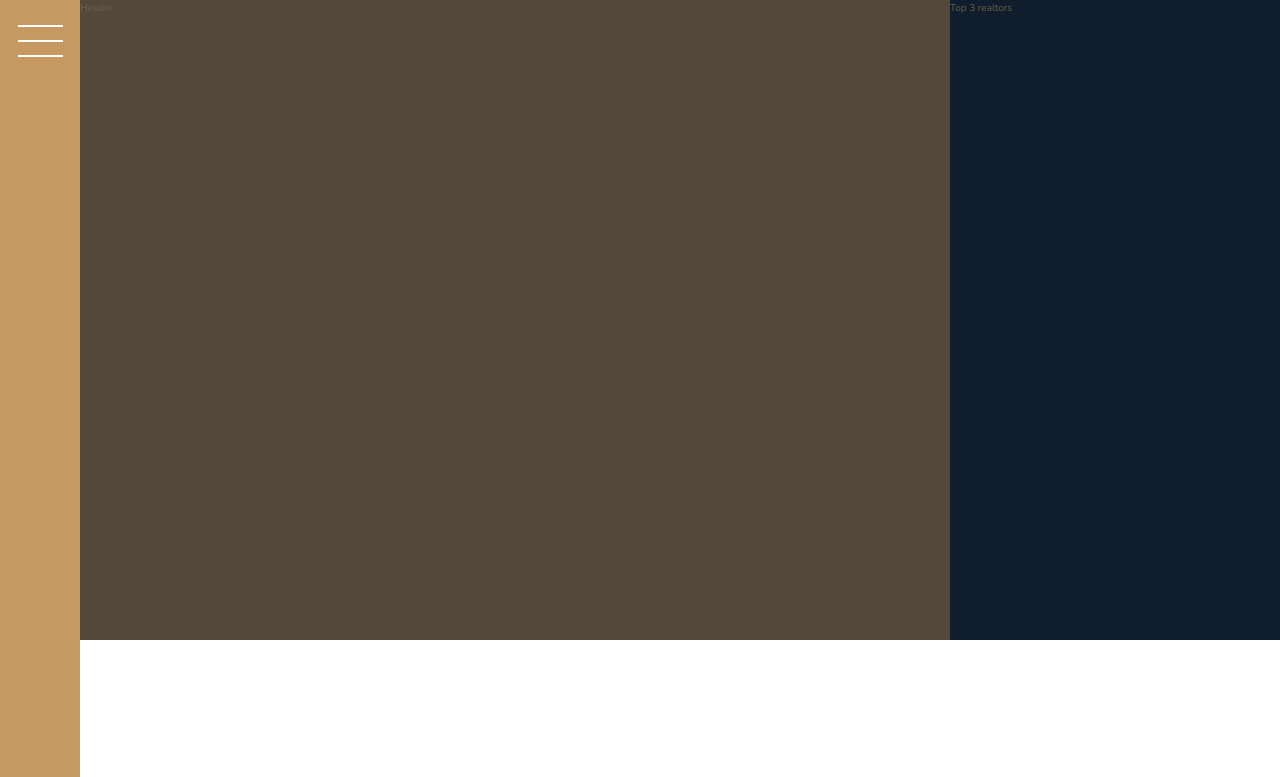
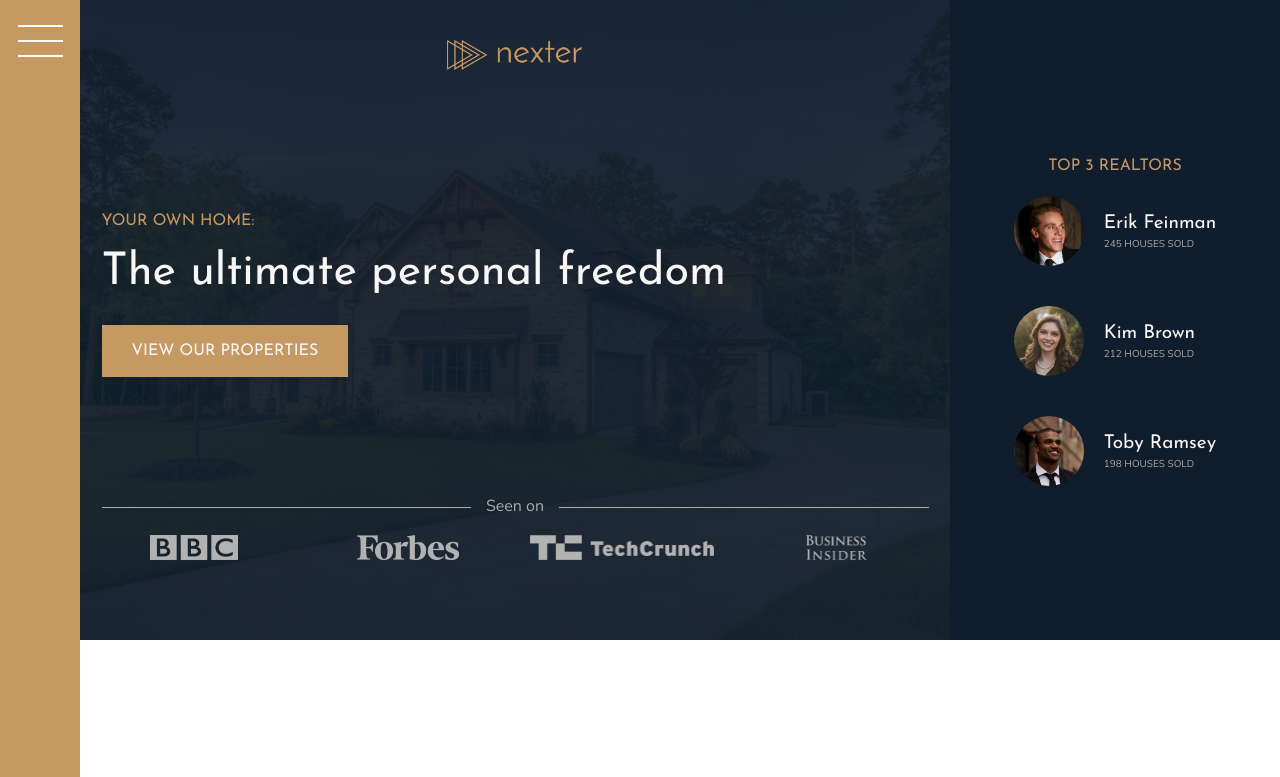
Before and after one commit to vfadeev89/nexter, a website: page index.html in a window 1280 px wide. Shown: the top 777 px of the page. Drawn offline with nearby package versions, Linux system fonts and the light colour scheme.

Commit message:
Реализован header

```diff
--- a/index.html
+++ b/index.html
@@ -17,11 +17,40 @@
 </div>
 
 <header class="header">
-    Header
+    <img src="img/logo.png" alt="Nexter logo" class="header__logo">
+    <h3 class="heading-3">Your own home:</h3>
+    <h1 class="heading-1">The ultimate personal freedom</h1>
+    <button class="btn header__btn">View our properties</button>
+    <div class="header__seenon-text">Seen on</div>
+    <div class="header__seenon-logos">
+        <img src="img/logo-bbc.png" alt="Seen on logo 1">
+        <img src="img/logo-forbes.png" alt="Seen on logo 2">
+        <img src="img/logo-techcrunch.png" alt="Seen on logo 3">
+        <img src="img/logo-bi.png" alt="Seen on logo 4">
+    </div>
 </header>
 
 <div class="realtors">
-    Top 3 realtors
+    <h3 class="heading-3">Top 3 Realtors</h3>
+    <div class="realtors__list">
+        <img src="img/realtor-1.jpeg" alt="Realtor 1" class="realtors__img">
+        <div class="realtors__details">
+            <h4 class="heading-4 heading-4--light">Erik Feinman</h4>
+            <p class="realtors__sold">245 houses sold</p>
+        </div>
+
+        <img src="img/realtor-2.jpeg" alt="Realtor 2" class="realtors__img">
+        <div class="realtors__details">
+            <h4 class="heading-4 heading-4--light">Kim Brown</h4>
+            <p class="realtors__sold">212 houses sold</p>
+        </div>
+
+        <img src="img/realtor-3.jpeg" alt="Realtor 3" class="realtors__img">
+        <div class="realtors__details">
+            <h4 class="heading-4 heading-4--light">Toby Ramsey</h4>
+            <p class="realtors__sold">198 houses sold</p>
+        </div>
+    </div>
 </div>
 
 <section class="features">
--- a/sass/_header.scss
+++ b/sass/_header.scss
@@ -1,4 +1,54 @@
 .header {
   background-color: $color-grey-dark-1;
   grid-column: full-start / col-end 6;
+  background-image: linear-gradient(rgba($color-secondary, .93), rgba($color-secondary, .93)), url(../img/hero.jpeg);
+  background-size: cover;
+  background-position: center;
+  padding: 4rem 8rem 8rem;
+
+  display: grid;
+  grid-template-rows: 1fr min-content 6rem 1fr;
+  grid-template-columns: max-content;
+  grid-row-gap: 1.5rem;
+  justify-content: center;
+
+  &__logo {
+    height: 3rem;
+    justify-self: center;
+  }
+
+  &__btn {
+    align-self: start;
+    justify-self: start;
+  }
+
+  &__seenon-text {
+    display: grid;
+    grid-template-columns: 1fr max-content 1fr;
+    grid-column-gap: 1.5rem;
+    align-items: center;
+
+    font-size: 1.6rem;
+    color: $color-grey-light-2;
+
+    &::before,
+    &::after {
+      content: "";
+      height: 1px;
+      display: block;
+      background-color: currentColor;
+    }
+  }
+
+  &__seenon-logos {
+    display: grid;
+    grid-template-columns: repeat(4, 1fr);
+    grid-column-gap: 3rem;
+    justify-items: center;
+
+    img {
+      height: 2.5rem;
+      filter: brightness(70%);
+    }
+  }
 }
--- a/sass/_realtors.scss
+++ b/sass/_realtors.scss
@@ -1,4 +1,33 @@
 .realtors {
   background-color: $color-secondary;
   grid-column: col-start 7 / full-end;
+
+  padding: 3rem;
+
+  display: grid;
+  grid-row-gap: 2vh;
+  align-content: center;
+  justify-content: center;
+  justify-items: center;
+
+  &__list {
+    display: grid;
+    grid-template-columns: min-content max-content;
+    grid-column-gap: 2rem;
+    grid-row-gap: 5vh;
+
+    align-items: center;
+  }
+
+  &__img {
+    width: 7rem;
+    border-radius: 50%;
+    display: block;
+  }
+
+  &__sold {
+    text-transform: uppercase;
+    color: $color-grey-light-2;
+    margin-top: -3px;
+  }
 }
--- a/sass/_typography.scss
+++ b/sass/_typography.scss
@@ -5,6 +5,9 @@
 
 .heading-1 {
   @extend %heading;
+  font-size: 4.5rem;
+  color: $color-grey-light-1;
+  line-height: 1;
 }
 
 .heading-2 {
```
Also changed, not shown: css/main.css, 1 other file.
